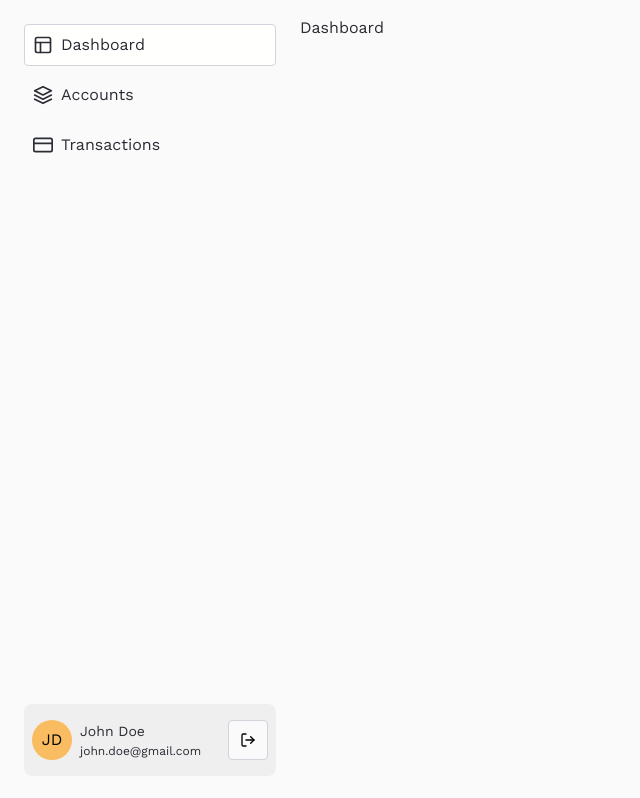
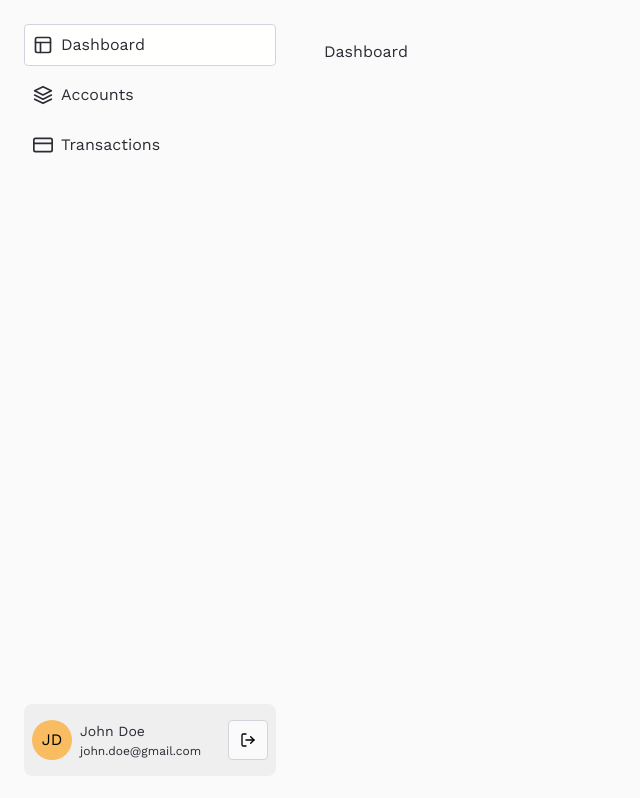
Before and after one commit to aprendizfc/trackify_frontend, a React (Vite) app: page / in a window 1280 px wide. Shown: the whole page, without its empty margins (0-640 px from the left). Built offline with nearby package versions, Linux system fonts and the light colour scheme.

Commit message:
Update padding

```diff
--- a/src/layouts/HomeLayout/HomeLayout.module.css
+++ b/src/layouts/HomeLayout/HomeLayout.module.css
@@ -5,4 +5,5 @@
 
 .wrapper main {
   flex: 1;
+  padding: var(--gutter-xl);
 }
```
